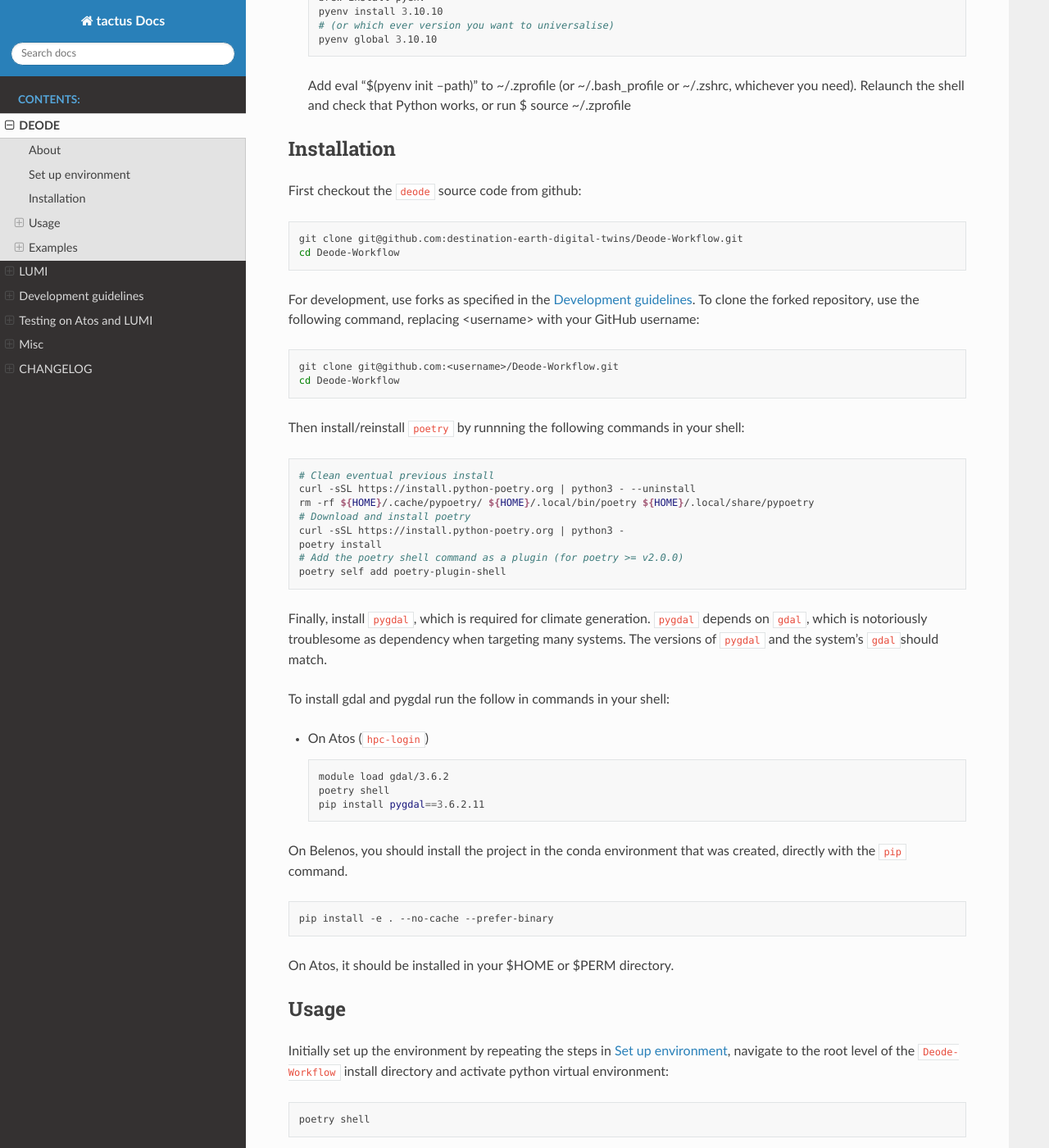
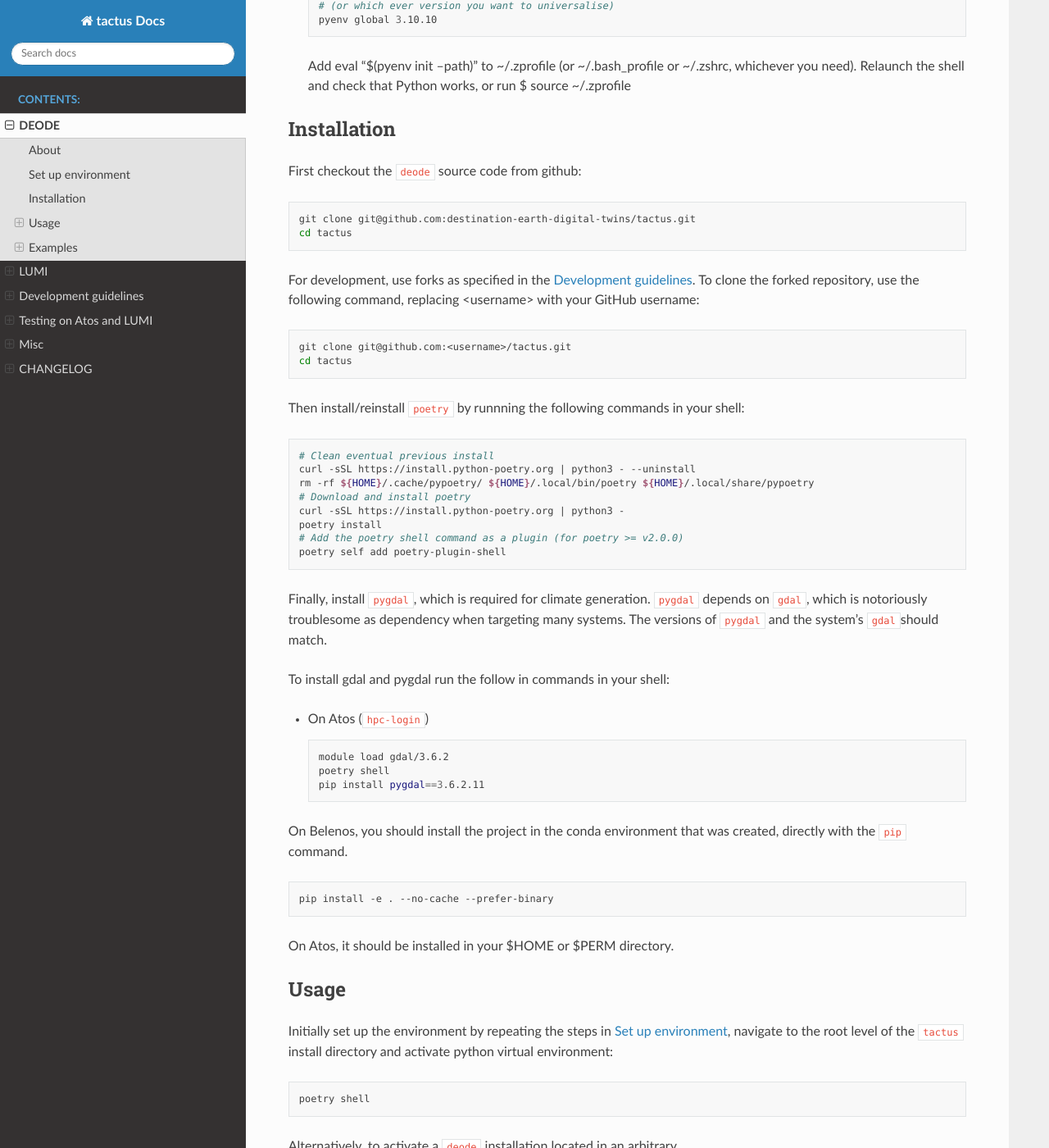
Before and after one commit to ACCORD-NWP/tactus, a Sphinx documentation site: the page built from docs/readme_link.rst, in a window 1280 px wide and 1400 px high, scrolled down 1209 px. Shown: the whole window at 82% size. Built offline with Sphinx 7.4.7 and the Read the Docs theme 3.1.0, drawn with Linux system fonts in a browser that asks for light colours; pages that are not in the unit, such as notebooks, are missing from menus; some of the changed text lies outside the part shown.

Commit message:
Rename Deode Workflow -> tactus in non python files.

````diff
--- a/README.md
+++ b/README.md
@@ -1,17 +1,17 @@
-[![GitHub](https://img.shields.io/badge/github-%23121011.svg?style=for-the-badge&logo=github&logoColor=white)](https://github.com/destination-earth-digital-twins/Deode-Workflow)
+[![GitHub](https://img.shields.io/badge/github-%23121011.svg?style=for-the-badge&logo=github&logoColor=white)](https://github.com/destination-earth-digital-twins/tactus)
 [![Github Pages](https://img.shields.io/badge/github%20pages-121013?style=for-the-badge&logo=github&logoColor=white)](https://destination-earth-digital-twins.github.io/deode-workflow-docs/)
 
 
-[![Linting](https://github.com/destination-earth-digital-twins/Deode-Workflow/actions/workflows/linting.yaml/badge.svg)](https://github.com/destination-earth-digital-twins/Deode-Workflow/actions/workflows/linting.yaml)
-[![Tests](https://github.com/destination-earth-digital-twins/Deode-Workflow/actions/workflows/tests.yaml/badge.svg
-)](https://github.com/destination-earth-digital-twins/Deode-Workflow/actions/workflows/tests.yaml)
-[![codecov](https://codecov.io/github/destination-earth-digital-twins/Deode-Workflow/branch/develop/graph/badge.svg?token=4PRUK8DMZF)](https://codecov.io/github/destination-earth-digital-twins/Deode-Workflow)
+[![Linting](https://github.com/destination-earth-digital-twins/tactus/actions/workflows/linting.yaml/badge.svg)](https://github.com/destination-earth-digital-twins/tactus/actions/workflows/linting.yaml)
+[![Tests](https://github.com/destination-earth-digital-twins/tactus/actions/workflows/tests.yaml/badge.svg
+)](https://github.com/destination-earth-digital-twins/tactus/actions/workflows/tests.yaml)
+[![codecov](https://codecov.io/github/destination-earth-digital-twins/tactus/branch/develop/graph/badge.svg?token=4PRUK8DMZF)](https://codecov.io/github/destination-earth-digital-twins/tactus)
 
 # DEODE Scripting System
 
 ## About
 
-The [DEODE Scripting System](https://github.com/destination-earth-digital-twins/Deode-Workflow/) provides a `deode` python package that runs the [Destination Earth on Demand Extremes system](https://github.com/destination-earth-digital-twins).
+The [tactus scripting system](https://github.com/destination-earth-digital-twins/tactus/) provides a `tactus` python package.
 
 See the [project's documentation page](https://destination-earth-digital-twins.github.io/deode-workflow-docs) for more information.
 
@@ -46,7 +46,7 @@
   conda activate <env_name>
   ```
 
-See also [lumi doc](https://github.com/destination-earth-digital-twins/Deode-Workflow/blob/develop/docs/markdown_docs/lumi.md) for more details.
+See also [lumi doc](https://github.com/destination-earth-digital-twins/tactus/blob/develop/docs/markdown_docs/lumi.md) for more details.
 
 * On Macs (local install only)
   ```shell
@@ -61,15 +61,15 @@
 
 First checkout the `deode` source code from github:
 ```shell
-git clone git@github.com:destination-earth-digital-twins/Deode-Workflow.git
-cd Deode-Workflow
+git clone git@github.com:destination-earth-digital-twins/tactus.git
+cd tactus
 ```
 
-For development, use forks as specified in the [Development guidelines](https://github.com/destination-earth-digital-twins/Deode-Workflow/blob/develop/docs/markdown_docs/development_guide.md).
+For development, use forks as specified in the [Development guidelines](https://github.com/destination-earth-digital-twins/tactus/blob/develop/docs/markdown_docs/development_guide.md).
 To clone the forked repository, use the following command, replacing \<username\> with your GitHub username:
 ```shell
-git clone git@github.com:<username>/Deode-Workflow.git
-cd Deode-Workflow
+git clone git@github.com:<username>/tactus.git
+cd tactus
 ```
 
 
@@ -106,7 +106,7 @@
 
 ## Usage
 
-Initially set up the environment by repeating the steps in [Set up environment](#set-up-environment), navigate to the root level of the `Deode-Workflow` install directory and activate python virtual environment:
+Initially set up the environment by repeating the steps in [Set up environment](#set-up-environment), navigate to the root level of the `tactus` install directory and activate python virtual environment:
 ```shell
 poetry shell
 ```
@@ -122,7 +122,7 @@
 Before you can use `deode` (apart from the `-h` option), you will need a configuration file written in the
 [TOML](https://en.wikipedia.org/wiki/TOML) format. Please take a look at
  the default
- [config.toml](https://github.com/destination-earth-digital-twins/Deode-Workflow/blob/develop/deode/data/config_files/config.toml) file, as well as the
+ [config.toml](https://github.com/destination-earth-digital-twins/tactus/blob/develop/deode/data/config_files/config.toml) file, as well as the
  [project's Doc Page](https://destination-earth-digital-twins.github.io/deode-workflow-docs),
  for more information about this.
 
@@ -148,7 +148,7 @@
 
 ## Examples
 
-These examples assume that you have successfully [Set up environment](#set-up-environment) [installed](#installation) Deode-Workflow, navigated to the root level of your `deode` install directory and loaded the python environment. The examples also assume that the binaries and input data for the [ACCORD CSCs](https://www.umr-cnrm.fr/accord/?Canonical-System-Configurations-CSC) is in place. Please contact your local ACCORD members for advice if this is not the case.
+These examples assume that you have successfully [Set up environment](#set-up-environment) [installed](#installation) tactus, navigated to the root level of your `tactus` install directory and loaded the python environment. The examples also assume that the binaries and input data for the [ACCORD CSCs](https://www.umr-cnrm.fr/accord/?Canonical-System-Configurations-CSC) is in place. Please contact your local ACCORD members for advice if this is not the case.
 
 ### Running ecflow suite on ATOS or LUMI
 
--- a/docs/index.rst
+++ b/docs/index.rst
@@ -3,7 +3,7 @@
    You can adapt this file completely to your liking, but it should at least
    contain the root `toctree` directive.
 
-Welcome to the Deode Workflow Doc Page!
+Welcome to the tactus doc page!
 ========================================
 .. toctree::
    :caption: Contents:
--- a/pyproject.toml
+++ b/pyproject.toml
@@ -9,7 +9,7 @@
   include = [{path = "tactus/data/**/*", format = ["sdist", "wheel"]}]
   license = "MIT"
   readme = "README.md"
-  repository = "https://github.com/destination-earth-digital-twins/Deode-Workflow"
+  repository = "https://github.com/destination-earth-digital-twins/tactus"
 
 [tool.poetry.scripts]
   tactus = "tactus.__main__:main"
````
Also changed, not shown: docs/markdown_docs/lumi.md (+1 -1 lines), .github/pull_request_template.md, 5 other files.
